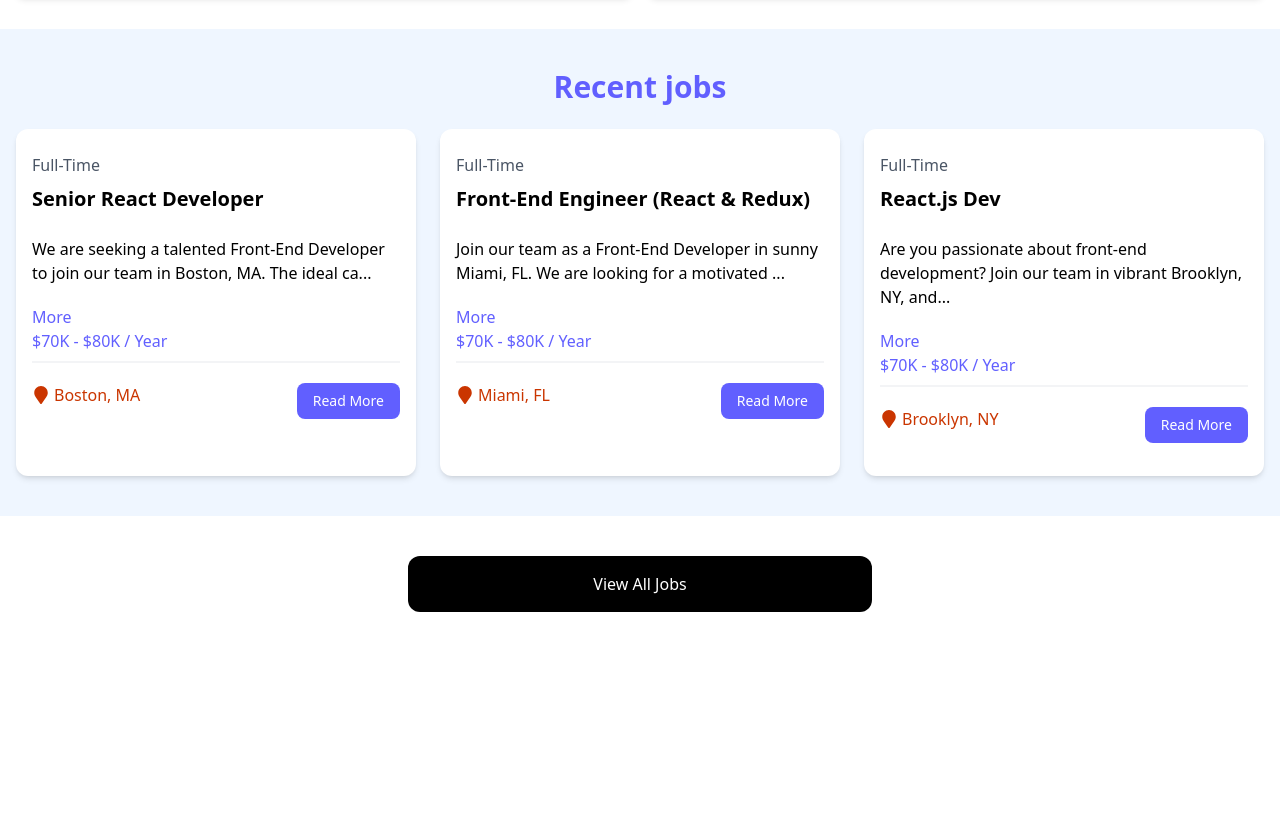
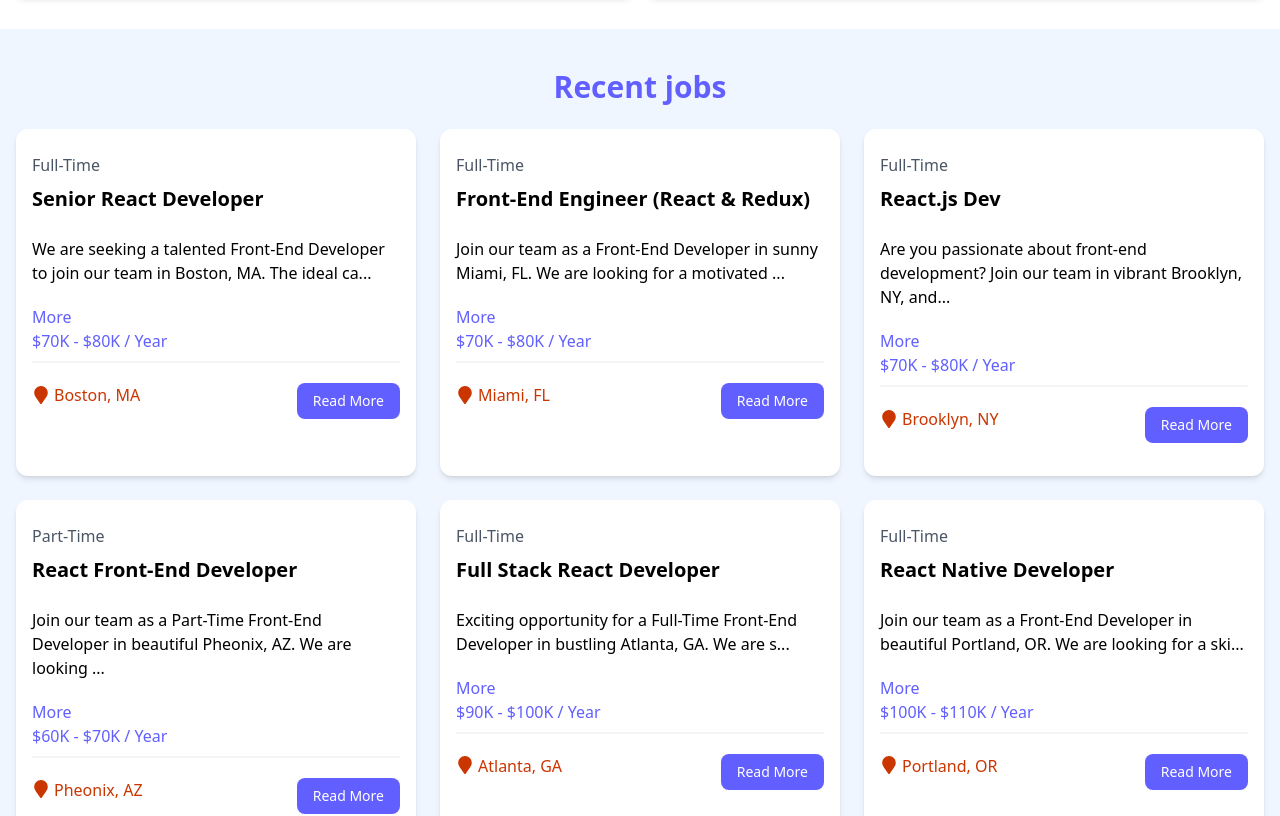
Before and after one commit to biruk1122/React-Static-Web, a React (Vite) app in the folder static-web/: page / in a window 1280 px wide. Shown: the part 580-1396 px from the top of the page. Before the commit the page ends 1232 px from the top, so only its background shows below. Built offline with nearby package versions, Linux system fonts and the light colour scheme; data requests are answered from the project's data file.

Commit message:
server setup and data fetching

```diff
--- a/package.json
+++ b/package.json
@@ -4,5 +4,8 @@
     "react-icons": "^5.5.0",
     "react-router-dom": "^7.7.1",
     "tailwindcss": "^4.1.11"
+  },
+  "devDependencies": {
+    "json-server": "^1.0.0-beta.3"
   }
 }
--- a/static-web/package.json
+++ b/static-web/package.json
@@ -7,7 +7,8 @@
     "dev": "vite",
     "build": "vite build",
     "lint": "eslint .",
-    "preview": "vite preview"
+    "preview": "vite preview",
+    "server": "json-server --watch src/jobs.json --port 7000"
   },
   "dependencies": {
     "@tailwindcss/vite": "^4.1.11",
--- a/static-web/src/components/JobListings.jsx
+++ b/static-web/src/components/JobListings.jsx
@@ -1,8 +1,24 @@
-import jobs from "../jobs.json"
+import { useEffect, useState } from "react"
 import JobListing from "./JobListing"
 
 function JobListings({ isHome = false }) {
-  const jobListings = isHome ? jobs.slice(0, 3) : jobs
+  const [jobs, setJobs] = useState([])
+  const [loading, setLoading] = useState(true)
+
+  useEffect(() => {
+    const fetchJobs = async () => {
+      try {
+        const res = await fetch("http://localhost:7000/jobs")
+        const data = await res.json()
+        setJobs(data)
+      } catch (error) {
+        console.log("Error fetching data", error)
+      } finally {
+        setLoading(false)
+      }
+    }
+    fetchJobs()
+  }, [])
 
   return (
     <section className="bg-blue-50 px-4 py-10">
@@ -11,9 +27,15 @@
           {isHome ? "Recent jobs" : "Browse Jobs"}
         </h2>
         <div className="grid grid-cols-1 md:grid-cols-3 gap-6">
-          {jobListings.map((job) => (
-            <JobListing key={job.id} job={job} />
-          ))}
+          {loading ? (
+            <h2>Loading...</h2>
+          ) : (
+            <>
+              {jobs.map((job) => (
+                <JobListing key={job.id} job={job} />
+              ))}
+            </>
+          )}
         </div>
       </div>
     </section>
--- a/static-web/src/jobs.json
+++ b/static-web/src/jobs.json
@@ -1,4 +1,5 @@
-[
+{
+  "jobs": [
     {
       "id": "1",
       "title": "Senior React Developer",
@@ -84,3 +85,4 @@
       }
     }
   ]
+}
```
Also changed, not shown: 1 other file (tests, documents, lock files or other folders). Lines whose indentation alone changed are shown as unchanged.
